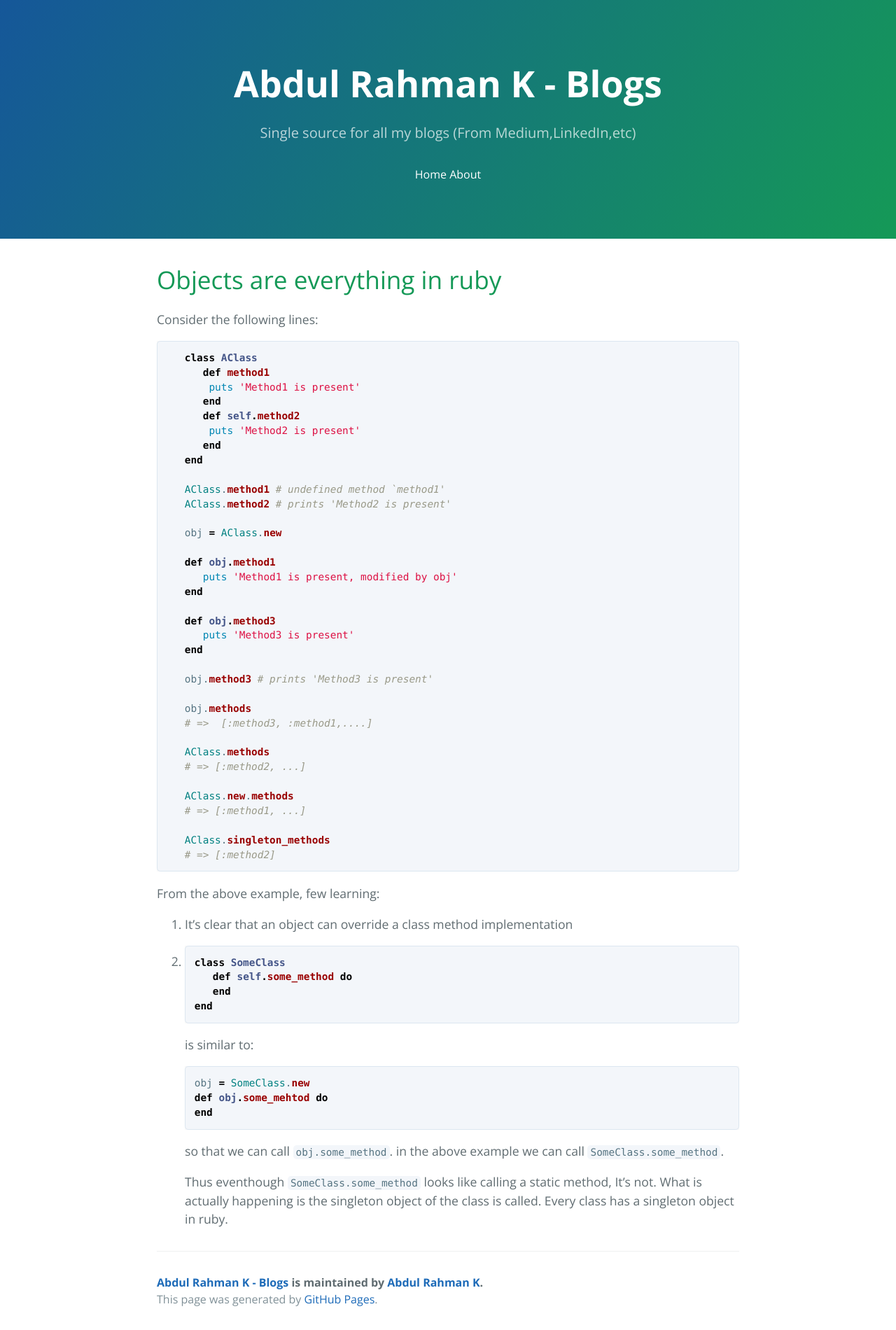
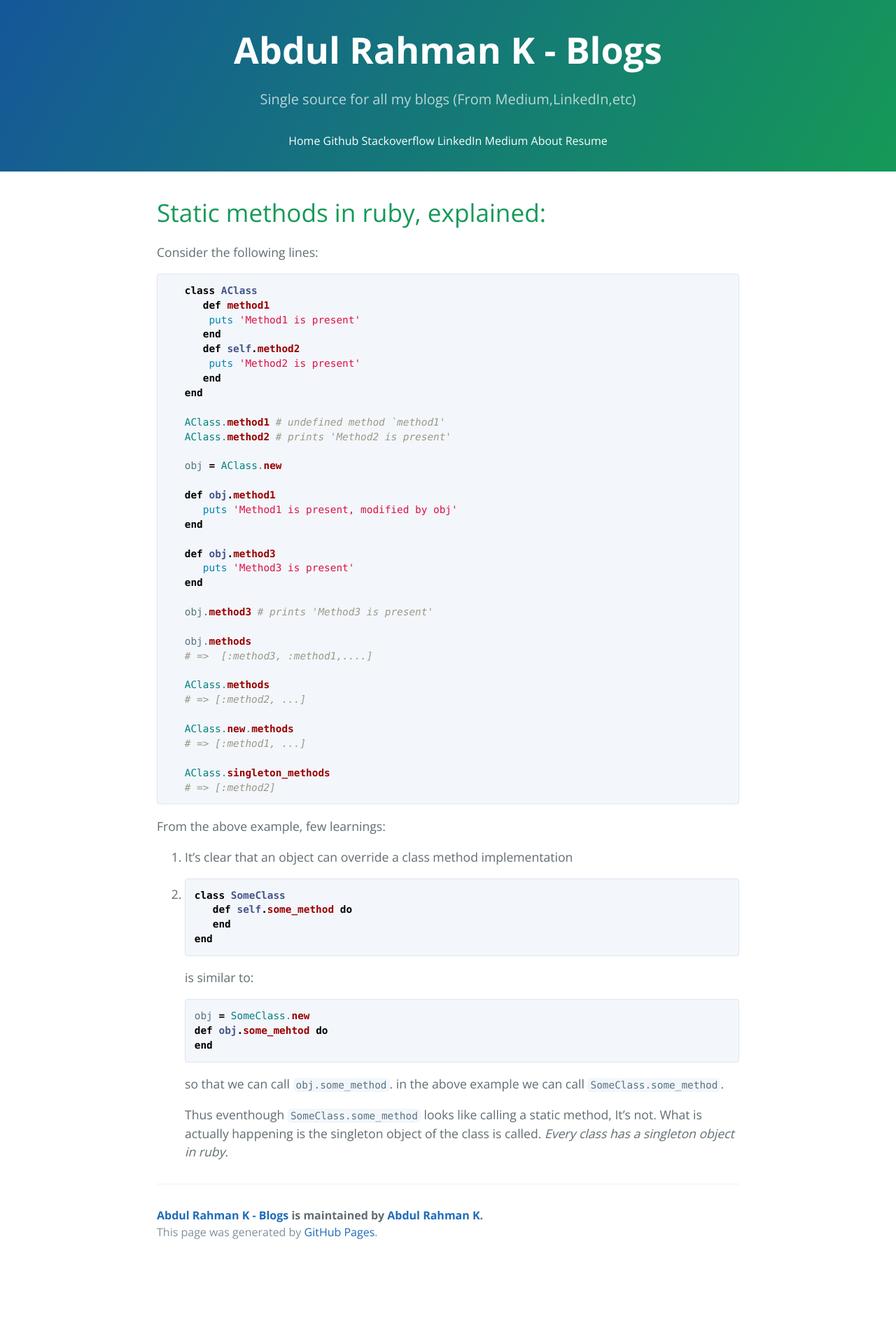
Before and after one commit to abdulrahmank/abdulrahmank.github.io, a Jekyll site: the page built from _posts/2020-03-26-ruby-objects-are-everything.markdown, in a window 1280 px wide. Shown: the whole page at 70% size. Built offline with Jekyll 4.4.1, drawn with Linux system fonts in a browser that asks for light colours; after the commit the page ends 1804 px from its top, so only the background shows below that.

Commit message:
Add social links

````diff
--- a/_config.yml
+++ b/_config.yml
@@ -26,7 +26,7 @@ post_topics:
     posts:
       - date: May 26, 2020
         url: /main/2020/03/26/ruby-objects-are-everything.html
-        title: Objects are everything in ruby
+        title: Static methods in ruby, explained
       - date: May 25, 2020
         url: /main/2020/03/24/creating-bff-using-krakend.html
         title: Creating a BFF(backend-for-frontend) using KrakenD
--- a/_includes/page-header.html
+++ b/_includes/page-header.html
@@ -4,7 +4,12 @@
   <section class = "nav-bar">
     <ul class = "nav-bar">
       <li class = "nav-bar" ><a class = "nav-bar" href="/">Home</a></li>
+      <li class = "nav-bar" ><a class = "nav-bar" href="https://github.com/abdulrahmank">Github</a></li>
+      <li class = "nav-bar" ><a class = "nav-bar" href="/about">Stackoverflow</a></li>
+      <li class = "nav-bar" ><a class = "nav-bar" href="https://www.linkedin.com/in/kadkababdul/">LinkedIn</a></li>
+      <li class = "nav-bar" ><a class = "nav-bar" href="https://medium.com/@kadkab.abdul">Medium</a></li>
       <li class = "nav-bar" ><a class = "nav-bar" href="/about">About</a></li>
+      <li class = "nav-bar" ><a class = "nav-bar" href="/resume.pdf">Resume</a></li>
     </ul>
   </section>
 </section>
--- a/_posts/2020-03-26-ruby-objects-are-everything.markdown
+++ b/_posts/2020-03-26-ruby-objects-are-everything.markdown
@@ -1,11 +1,11 @@
 ---
 layout: default
-title:  "Objects are everything in ruby"
-description: OOP basics. Describes how everything is object in ruby. Makes us master ruby on rails. Explained using examples.
+title:  "Static methods in ruby"
+description: If you are picking up ruby and having knowledge from a static typed language, understanding static methods will be tricky. This blog explains it with examples.
 date:   2020-03-26 00:00:00 -0000
 categories: main
 ---
-# Objects are everything in ruby
+# Static methods in ruby, explained:
 
 Consider the following lines:
 
@@ -47,7 +47,7 @@ Consider the following lines:
    # => [:method2]
    ```
 
-From the above example, few learning:
+From the above example, few learnings:
 1. It's clear that an object can override a class method implementation
 
 2. ```ruby
@@ -64,4 +64,4 @@ From the above example, few learning:
    ```
    so that we can call `obj.some_method`. in the above example we can call `SomeClass.some_method`.
 
-   Thus eventhough  `SomeClass.some_method` looks like calling a static method, It's not. What is actually happening is the singleton object of the class is called. Every class has a singleton object in ruby.
+   Thus eventhough  `SomeClass.some_method` looks like calling a static method, It's not. What is actually happening is the singleton object of the class is called. *Every class has a singleton object in ruby.*
--- a/css/cayman.css
+++ b/css/cayman.css
@@ -146,8 +146,8 @@ a:hover { text-decoration: underline; }
   .btn + .btn { margin-top: 1rem; margin-left: 0; } }
 
 .page-header { color: #fff; text-align: center; background-color: #159957; background-image: linear-gradient(120deg, #155799, #159957); }
-@media screen and (min-width: 64em) { .page-header { padding: 5rem 6rem; } }
-@media screen and (min-width: 42em) and (max-width: 64em) { .page-header { padding: 3rem 4rem; } }
+@media screen and (min-width: 64em) { .page-header { padding: 2rem 6rem; } }
+@media screen and (min-width: 42em) and (max-width: 64em) { .page-header { padding: 2rem 4rem; } }
 @media screen and (max-width: 42em) { .page-header { padding: 2rem 1rem; } }
 
 .project-name { margin-top: 0; margin-bottom: 0.1rem; }
````
Also changed, not shown: 7 other files.
